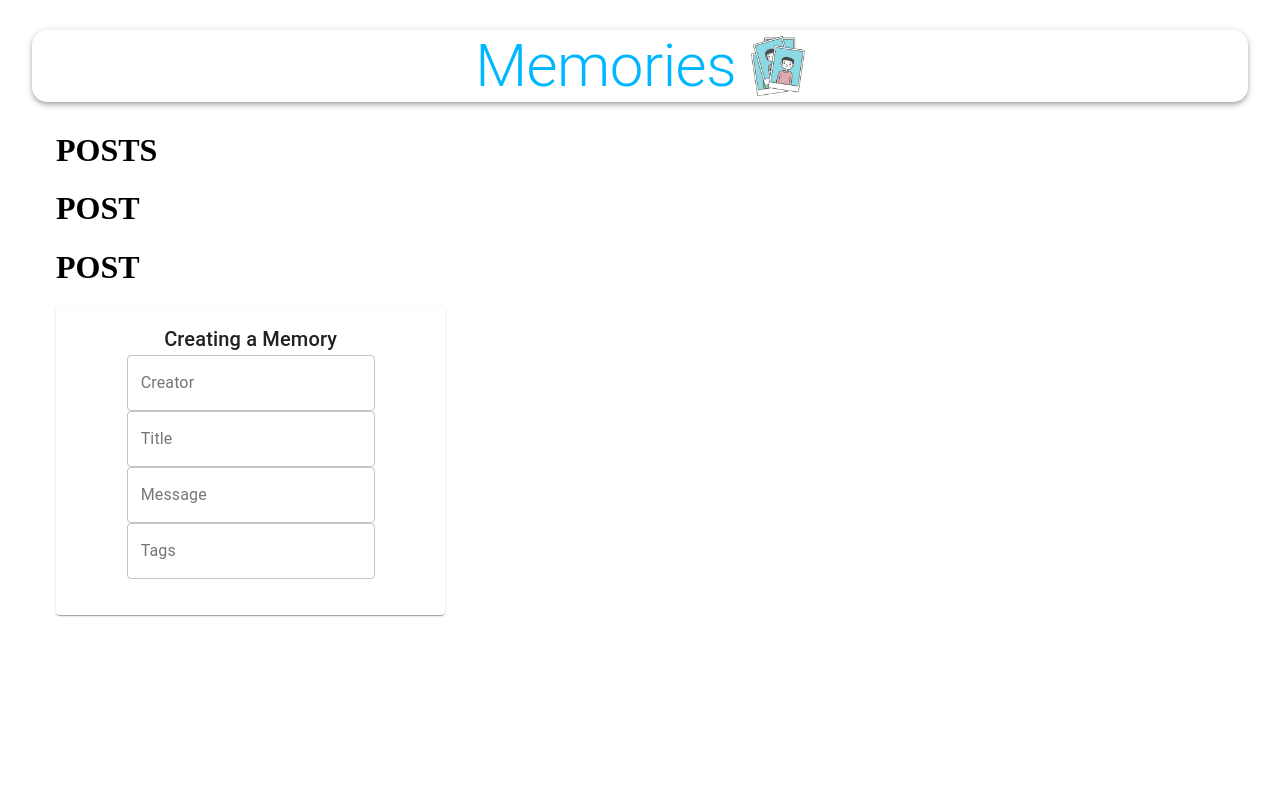
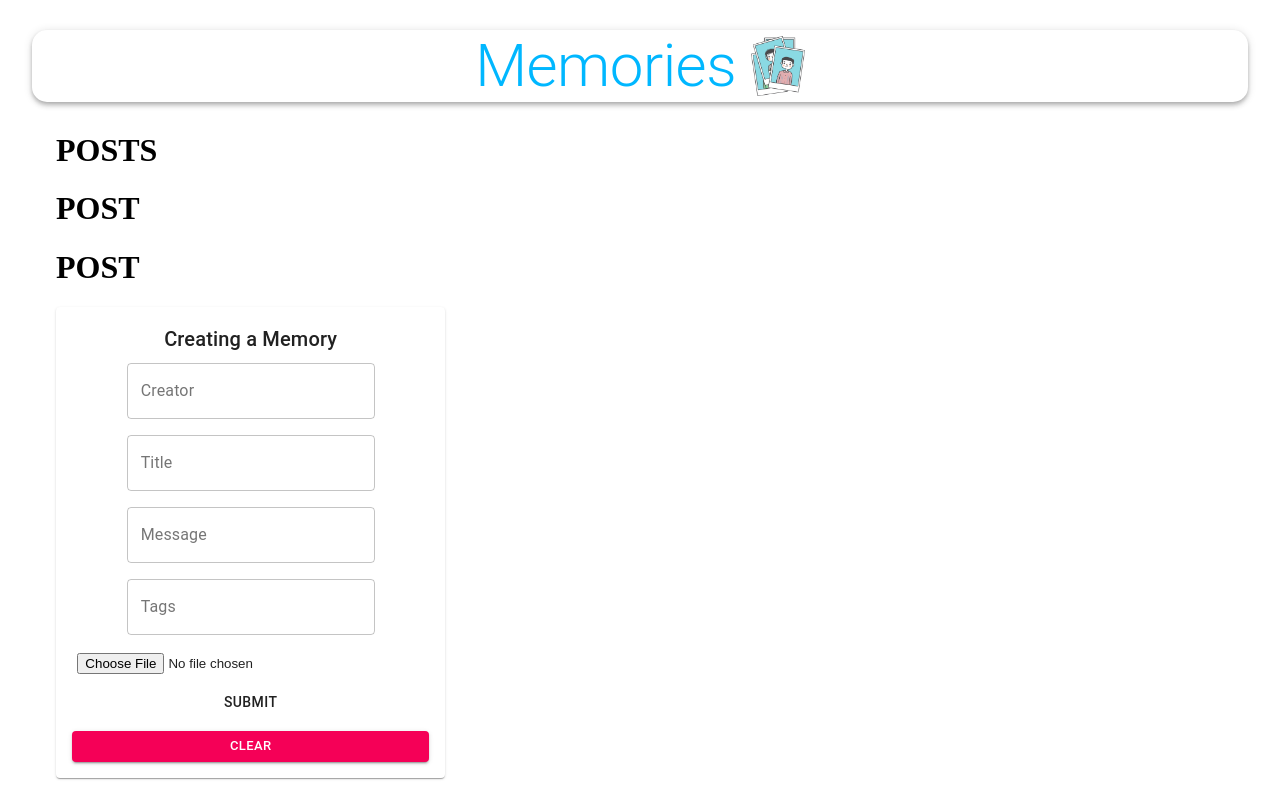
Before and after one commit to MikhailTabachek/past-perfect, a React (Create React App) app in the folder client/: page / in a window 1280 px wide. Built offline with nearby package versions, Linux system fonts and the light colour scheme; no server answers.

Commit message:
Add Submit and Clear buttons

```diff
--- a/client/src/components/Form/Form.js
+++ b/client/src/components/Form/Form.js
@@ -1,6 +1,7 @@
 import React, { useState } from "react";
 
 import { TextField, Button, Typography, Paper } from "@material-ui/core";
+import FileBase from 'react-file-base64'
 import useStyles from './styles'
 
 
@@ -12,9 +13,13 @@
   const handleSubmit = () => {
 
   }
+
+  const clear = () => {
+
+  }
   return(
     <Paper className={classes.paper}>
-      <form autoComplete="off" noValidate className={classes.form} onSubmit={handleSubmit}>
+      <form autoComplete="off" noValidate className={`${classes.root} ${classes.form}`} onSubmit={handleSubmit}>
       <Typography variant="h6">Creating a Memory</Typography>
       <TextField name="creator" variant="outlined" label="Creator" fullWidthvalue={postData.creator}onChange={(e) => setPostData({ ... postData, creator: e.target.value})}/>
       <TextField name="title" variant="outlined" label="Title" fullWidthvalue={postData.title}onChange={(e) => setPostData({ ... postData, title: e.target.value})}/>
@@ -22,8 +27,10 @@
       <TextField name="tags" variant="outlined" label="Tags" fullWidthvalue={postData.tags}onChange={(e) => setPostData({ ... postData, tags: e.target.value})}/>
 
       <div className={classes.fileInput}>
-
+          <FileBase type="file" multiple={false} onDone={(base64) => setPostData({ ...postData, selectedFile: base64})}/>
       </div>
+      <Button className={classes.buttonSubmit} variant="container" color="primary" size="large" type="submit" fullWidth> Submit </Button>
+      <Button variant="contained" color="secondary" size="small" onClick={clear} fullWidth> Clear </Button>
       </form>
     </Paper>
   )
```
